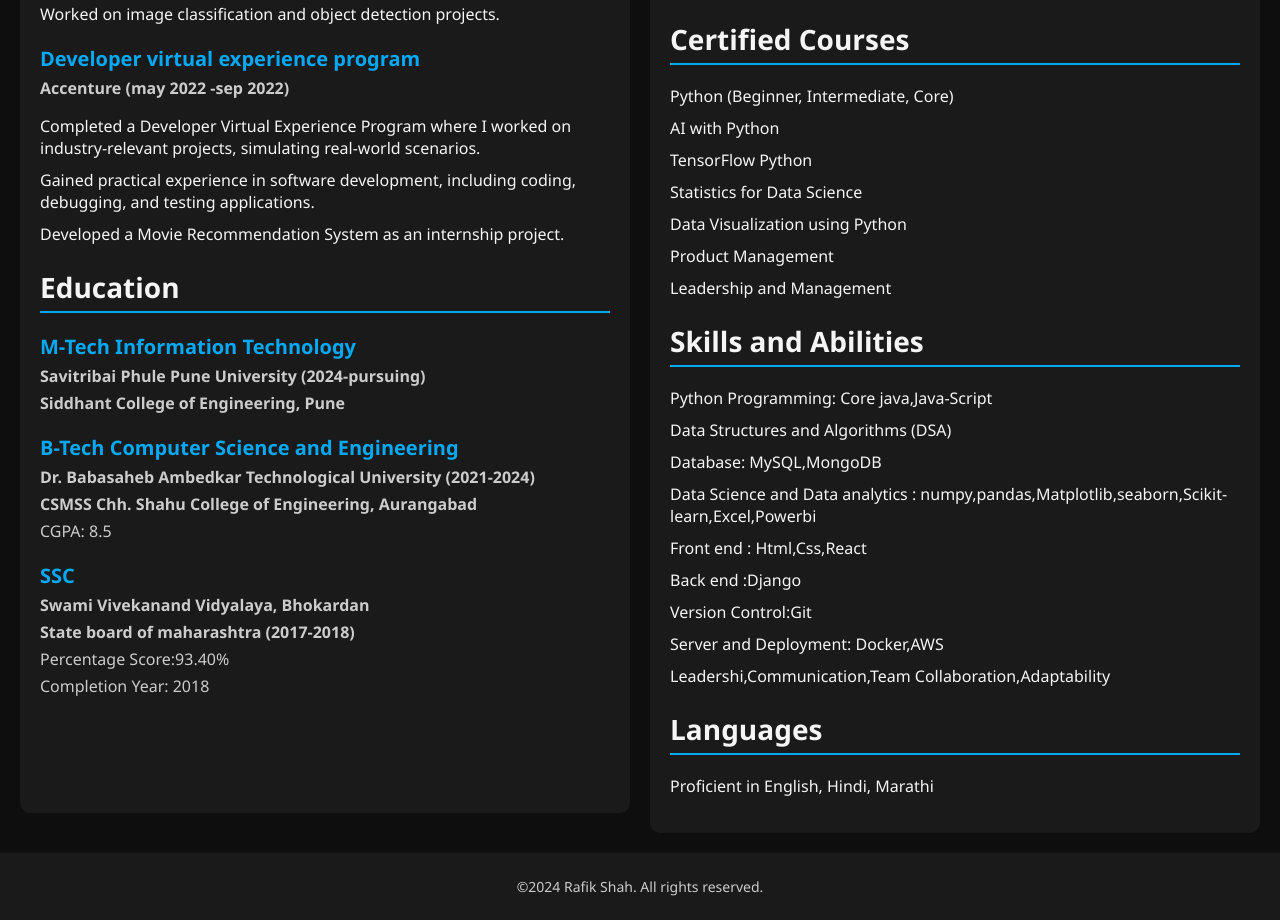
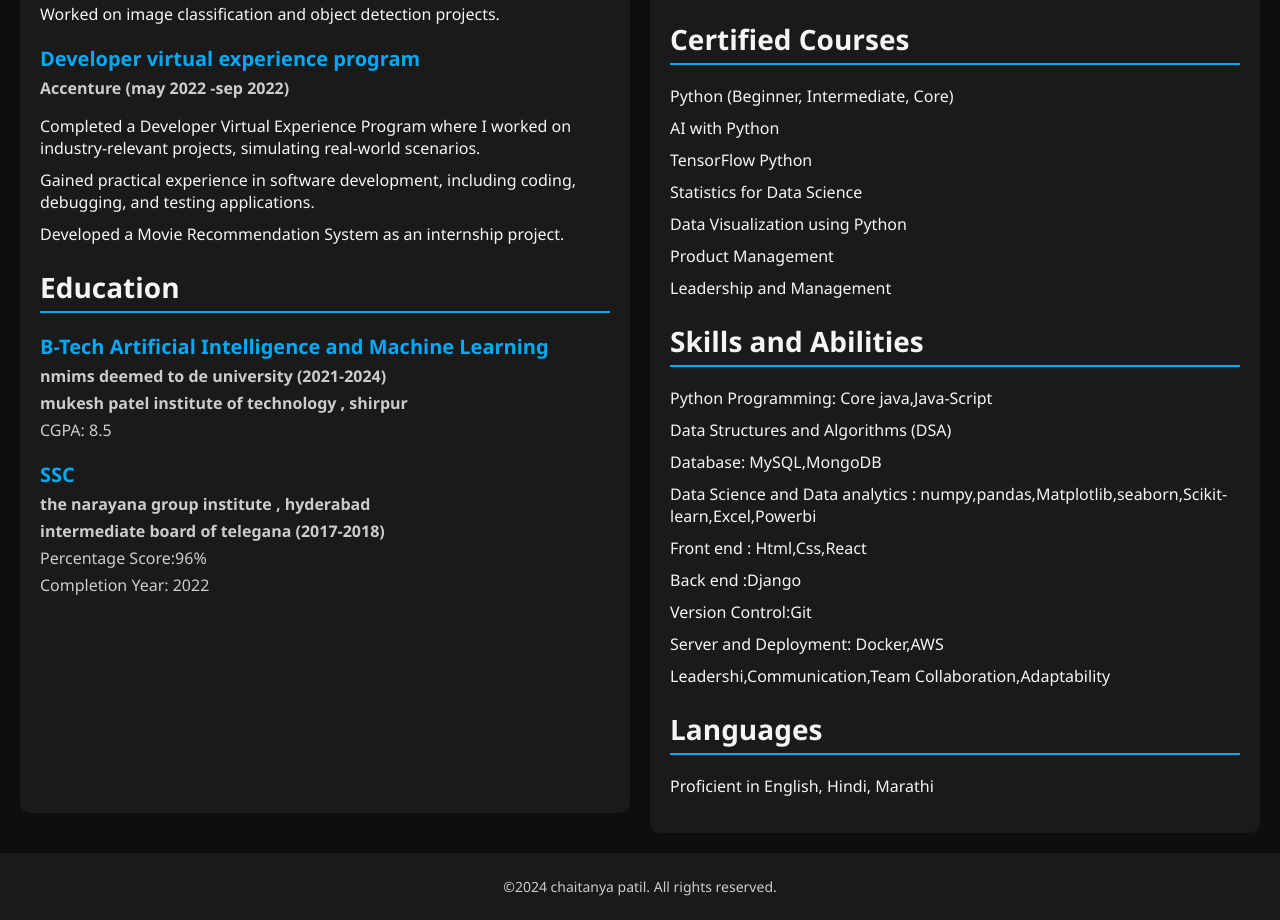
Before and after one commit to Chaitanyapatil47/My-Resume, a plain HTML site: page index.html in a window 1280 px wide. Shown: the part 736-1656 px from the top of the page. Drawn offline with Linux system fonts and the light colour scheme.

Commit message:
Update index.html

```diff
--- a/index.html
+++ b/index.html
@@ -181,9 +181,9 @@
         <div class="contact-info">
             <ul>
                 <li><i class="fas fa-phone-alt"></i>7028352298</li>
-                <li><i class="fas fa-envelope"></i> <a href="mailto:rafikshah3262@gmail.com">rafikshah3262@gmail.com</a></li>
-                <li><i class="fab fa-linkedin"></i> <a href="https://www.linkedin.com/in/rafik-shah-179875209/" target="_blank">LinkedIn</a></li>
-                <li><i class="fab fa-github"></i> <a href="https://github.com/RAFIKSHA" target="_blank">GitHub</a></li>
+                <li><i class="fas fa-envelope"></i> <a href="mailto:ap4388948@gmail.com">ap4388948@gmail.com.com</a></li>
+                <li><i class="fab fa-linkedin"></i> <a href="https://www.linkedin.com/in/chaitanya-patil-50a047320/" target="_blank">LinkedIn</a></li>
+                <li><i class="fab fa-github"></i> <a href="https://github.com/Chaitanyapatil47" target="_blank">GitHub</a></li>
             </ul>
         </div>
     </header>
@@ -224,25 +224,20 @@
 
             <section id="education">
                 <h2>Education</h2>
-                <div class="education-item">
-                    <h3>M-Tech Information Technology</h3>
-                    <p><strong>Savitribai Phule Pune University (2024-pursuing)</strong></p>
-                    <p><strong>Siddhant College of Engineering, Pune</strong></p>
-                </div>
 
                 <div class="education-item">
-                    <h3>B-Tech Computer Science and Engineering</h3>
-                    <p><strong>Dr. Babasaheb Ambedkar Technological University (2021-2024)</strong></p>
-                    <p><strong>CSMSS Chh. Shahu College of Engineering, Aurangabad</strong></p>
+                    <h3>B-Tech Artificial Intelligence and Machine Learning</h3>
+                    <p><strong>nmims deemed to de university (2021-2024)</strong></p>
+                    <p><strong>mukesh patel institute of technology , shirpur</strong></p>
                     <p>CGPA: 8.5</p>
                 </div>
 
                 <div class="education-item">
                     <h3>SSC</h3>
-                    <p><strong>Swami Vivekanand Vidyalaya, Bhokardan</strong></p>
-                    <p><strong>State board of maharashtra (2017-2018)</strong></p>
-                    <p>Percentage Score:93.40%</p>
-                    <p>Completion Year: 2018</p>
+                    <p><strong>the narayana group institute , hyderabad</strong></p>
+                    <p><strong> intermediate board of telegana (2017-2018)</strong></p>
+                    <p>Percentage Score:96%</p>
+                    <p>Completion Year: 2022</p>
                 </div>
             </section>
         </div>
@@ -305,7 +300,7 @@
     </div>
 
     <footer>
-        <p>©2024 Rafik Shah. All rights reserved.</p>
+        <p>©2024 chaitanya patil. All rights reserved.</p>
     </footer>
 
 </body>
```
